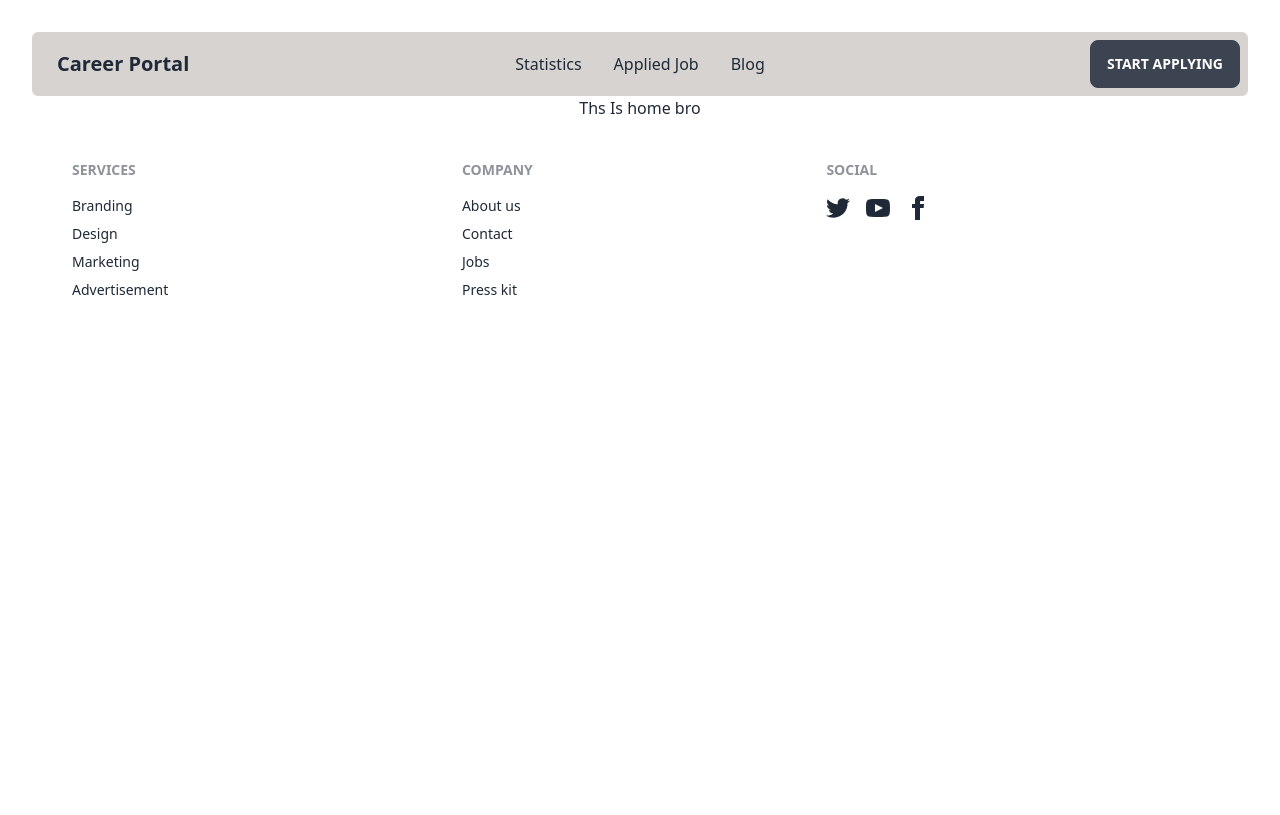
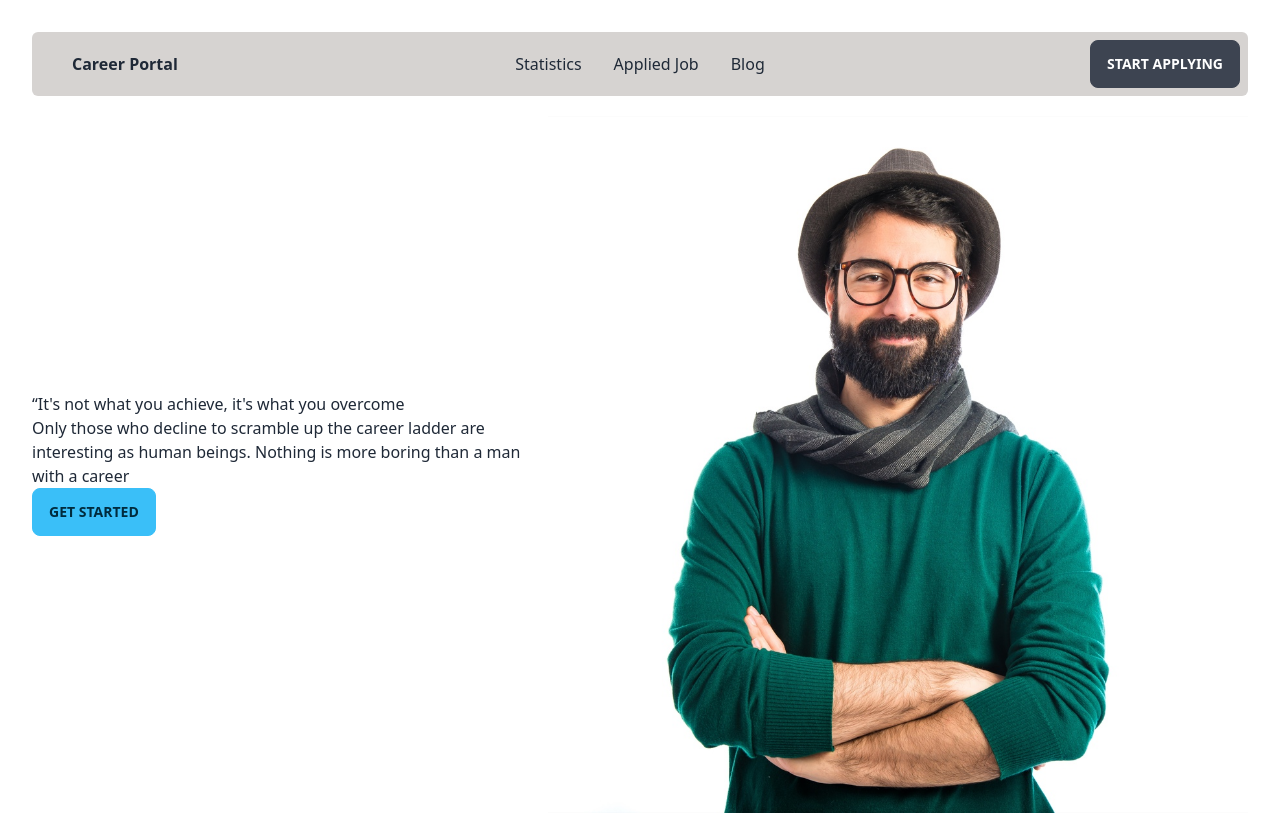
Before and after one commit to Rayvi-Ahmed/Career-Portal, a React (Vite) app: page / in a window 1280 px wide. Shown: the top 815 px of the page. Built offline with nearby package versions, Linux system fonts and the light colour scheme.

Commit message:
Home section added

```diff
--- a/src/Componant/Header/Header.jsx
+++ b/src/Componant/Header/Header.jsx
@@ -16,7 +16,12 @@ const Header = () => {
                             <li><Link to={'/blog'}>Blog</Link></li>
                         </ul>
                     </div>
-                    <a className="btn btn-ghost normal-case text-xl">Career Portal</a>
+                    <Link
+                        to='/'
+                        className='px-8 py-3 font-semibold rounded'
+                    >
+                        Career Portal
+                    </Link>
                 </div>
                 <div className="navbar-center hidden lg:flex">
                     <ul className="menu menu-horizontal px-1">
--- a/src/Componant/Home/Home.jsx
+++ b/src/Componant/Home/Home.jsx
@@ -1,10 +1,32 @@
 import React from 'react';
+import image from '../../Images/header.jpg'
 
 const Home = () => {
     return (
-        <div>
-            <h1>Ths Is home bro</h1>
+        <div className='container my-5'>
+            <div className='flex justify-center items-center gap-4 '>
+                <div className="heading-container w-5/12 text-start">
+                    <h1 className='text-bold'>“It's not what you achieve, it's what you overcome</h1>
+                    <p>Only those who decline to scramble up the career ladder are interesting as human beings. Nothing is more boring than a man with a career</p>
+                    <button className="btn btn-info">Get Started</button>
+
+                </div>
+                <div className="header-image w-7/12">
+                    <img src={image} alt="" />
+
+                </div>
+            </div>
+
+            {/* job category */}
+
+            <div className="job-category">
+                <h1 className='font-bold my-5'>Job Category</h1>
+
+            </div>
+
         </div>
+
+
     );
 };
 
```
Also changed, not shown: src/Images/header.jpg (added).
